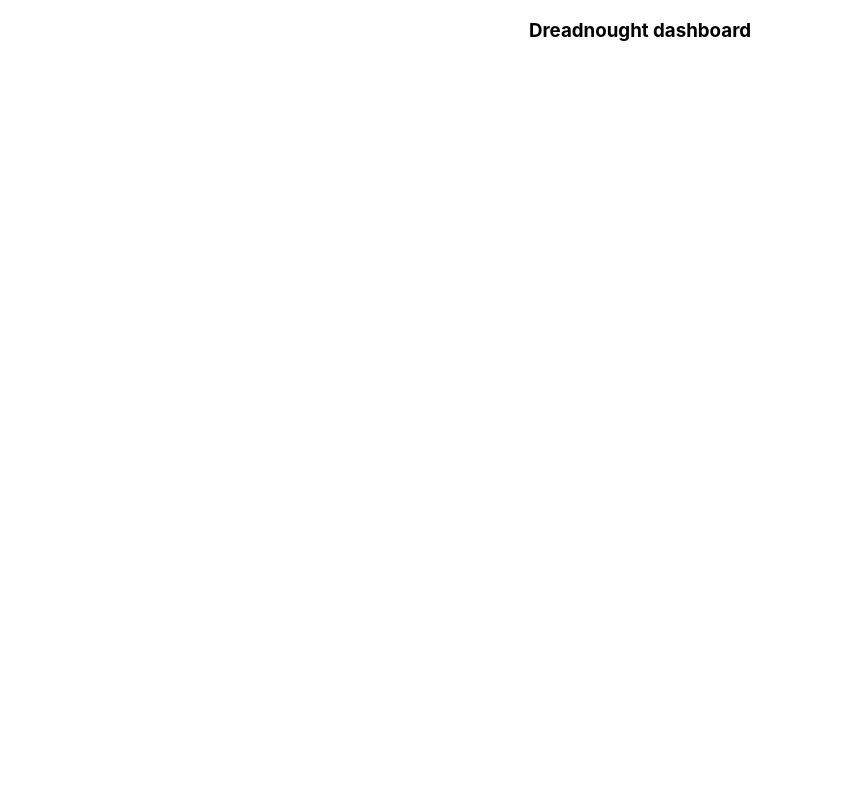
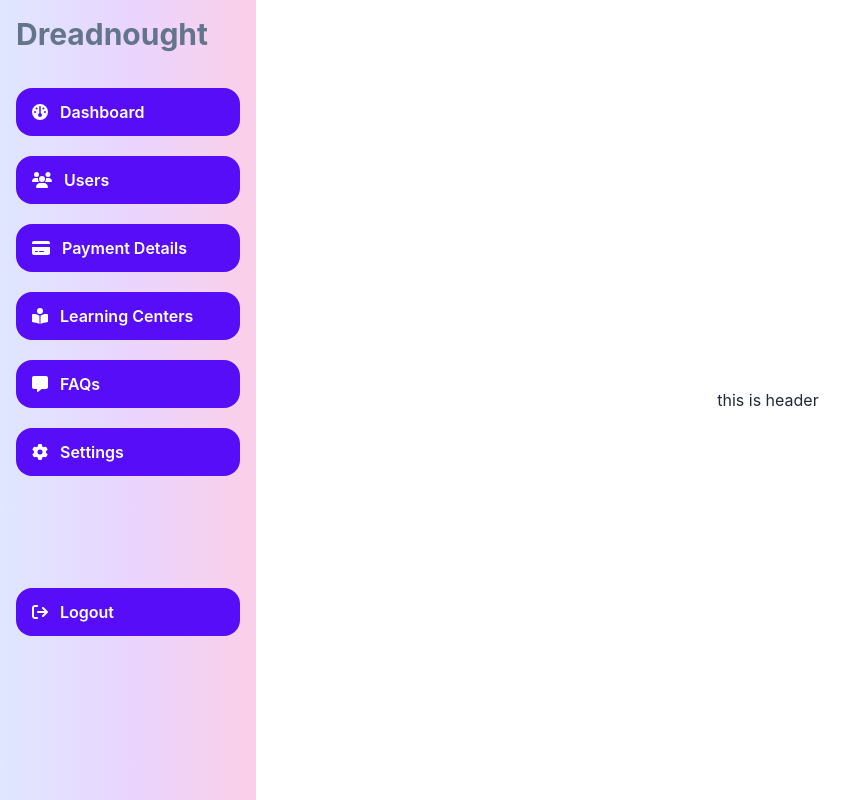
Before and after one commit to Anikroy7/dreadnought-dashboard, a React (Create React App) app: page / in a window 1280 px wide. Shown: the whole page, without its empty margins (0-863 px from the left). Built offline with nearby package versions, Linux system fonts and the light colour scheme.

Commit message:
dashboard navbar added

```diff
--- /dev/null
+++ b/postcss.config.js
@@ -0,0 +1,6 @@
+module.exports = {
+  plugins: {
+    tailwindcss: {},
+    autoprefixer: {},
+  },
+}
--- a/src/App.js
+++ b/src/App.js
@@ -1,10 +1,18 @@
 
+import { Route, Routes } from 'react-router-dom';
 import './App.css';
+import Dashboard from './Componets/Dashboard/Dashboard';
+import Header from './Componets/Dashboard/Header';
 
 function App() {
   return (
-    <div className="App">
-      <h3>Dreadnought dashboard</h3>
+    <div>
+      <Routes>
+        <Route path='/' element={<Dashboard>
+        </Dashboard>}>
+          <Route index element={<Header></Header>}></Route>
+        </Route>
+      </Routes>
     </div>
   );
 }
--- /dev/null
+++ b/src/Componets/Dashboard/Dashboard.js
@@ -0,0 +1,34 @@
+import React from 'react';
+import { FontAwesomeIcon } from '@fortawesome/react-fontawesome'
+import { faBookReader, faCreditCard, faDashboard, faGear, faMessage, faSignOut, faUsers } from '@fortawesome/free-solid-svg-icons'
+import { Outlet } from 'react-router-dom';
+
+const Dashboard = () => {
+    return (
+        <div class="drawer drawer-mobile">
+            <input id="my-drawer-2" type="checkbox" class="drawer-toggle" />
+            <div class="drawer-content flex flex-col items-center justify-center">
+
+                <Outlet></Outlet>
+                <label for="my-drawer-2" class="btn btn-primary drawer-button lg:hidden">Open drawer</label>
+
+            </div>
+            <div class="drawer-side">
+                <label for="my-drawer-2" class="drawer-overlay"></label>
+                <ul class="menu h- bg-gradient-to-r from-indigo-100 via-purple-200 to-pink-200 p-4 overflow-y-auto w-64  text-base-content">
+                    <h3 className='text-3xl font-bold text-slate-500'>Dreadnought</h3>
+                    <li className='mt-9 bg-primary text-white font-semibold rounded-2xl'><a> <FontAwesomeIcon icon={faDashboard}></FontAwesomeIcon>Dashboard </a></li>
+                    <li className='mt-5 bg-primary text-white font-semibold rounded-2xl'><a><FontAwesomeIcon icon={faUsers}></FontAwesomeIcon> Users </a></li>
+                    <li className='mt-5 bg-primary text-white font-semibold rounded-2xl'><a><FontAwesomeIcon icon={faCreditCard}></FontAwesomeIcon> Payment Details</a></li>
+                    <li className='mt-5 bg-primary text-white font-semibold rounded-2xl'><a><FontAwesomeIcon icon={faBookReader}></FontAwesomeIcon> Learning Centers </a></li>
+                    <li className='mt-5 bg-primary text-white font-semibold rounded-2xl'><a><FontAwesomeIcon icon={faMessage}></FontAwesomeIcon> FAQs </a></li>
+                    <li className='mt-5 bg-primary text-white font-semibold rounded-2xl'><a><FontAwesomeIcon icon={faGear}></FontAwesomeIcon> Settings</a></li>
+
+                    <li className='mt-28 bg-primary text-white font-semibold rounded-2xl'> <a><FontAwesomeIcon icon={faSignOut}></FontAwesomeIcon>  Logout</a></li>
+                </ul>
+            </div>
+        </div>
+    );
+};
+
+export default Dashboard;
--- /dev/null
+++ b/src/Componets/Dashboard/Header.js
@@ -0,0 +1,11 @@
+import React from 'react';
+
+const Header = () => {
+    return (
+        <div>
+            <h3>this is header</h3>
+        </div>
+    );
+};
+
+export default Header;
--- a/src/index.css
+++ b/src/index.css
@@ -7,6 +7,10 @@ body {
   -moz-osx-font-smoothing: grayscale;
 }
 
+@tailwind base;
+@tailwind components;
+@tailwind utilities;
+
 code {
   font-family: source-code-pro, Menlo, Monaco, Consolas, 'Courier New',
     monospace;
--- a/src/index.js
+++ b/src/index.js
@@ -3,11 +3,14 @@ import ReactDOM from 'react-dom/client';
 import './index.css';
 import App from './App';
 import reportWebVitals from './reportWebVitals';
+import { BrowserRouter } from 'react-router-dom';
 
 const root = ReactDOM.createRoot(document.getElementById('root'));
 root.render(
   <React.StrictMode>
-    <App />
+    <BrowserRouter>
+      <App />
+    </BrowserRouter>
   </React.StrictMode>
 );
 
--- /dev/null
+++ b/tailwind.config.js
@@ -0,0 +1,10 @@
+/** @type {import('tailwindcss').Config} */
+module.exports = {
+  content: [
+    "./src/**/*.{js,jsx,ts,tsx}",
+  ],
+  theme: {
+    extend: {},
+  },
+  plugins: [require("daisyui")],
+}
```
Also changed, not shown: package.json (+10 -0 lines), 2 other files (tests, documents, lock files or other folders).
